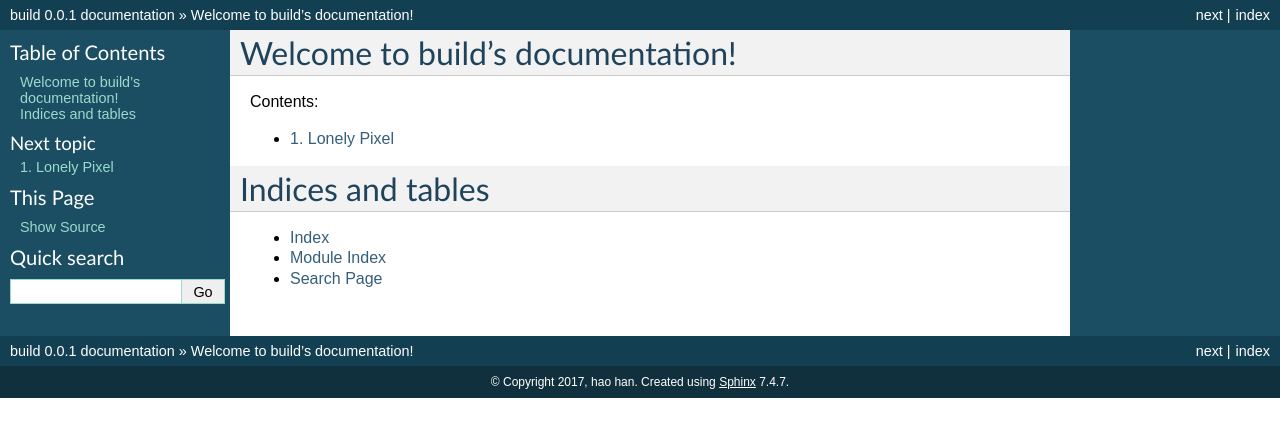
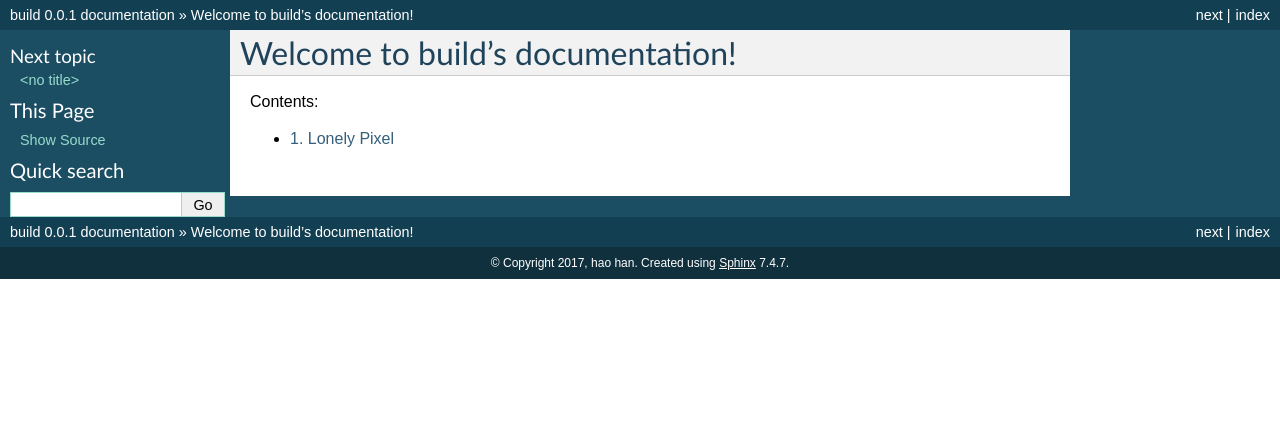
Before and after one commit to webanalytics123/yuwancumian, a Sphinx documentation site: the page built from doc/index.rst, in a window 1280 px wide. Shown: the top 437 px of the page. Built offline with Sphinx 7.4.7, drawn with Linux system fonts in a browser that asks for light colours; some of the changed lines change nothing that is shown.

Commit message:
restructure

```diff
--- /dev/null
+++ b/doc/array/index.rst
@@ -0,0 +1,9 @@
+.. build documentation master file, created by
+
+Contents:
+
+.. toctree::
+   :numbered:
+   :maxdepth: 2
+
+   lonelyPixels
--- a/doc/index.rst
+++ b/doc/index.rst
@@ -12,12 +12,13 @@
    :numbered:
    :maxdepth: 2
 
-   array
+   array/index
 
 
-Indices and tables
-==================
 
-* :ref:`genindex`
-* :ref:`modindex`
-* :ref:`search`
+.. Indices and tables
+.. ==================
+
+.. * :ref:`genindex`
+.. * :ref:`modindex`
+.. * :ref:`search`
```
Also changed, not shown: doc/array/lonelyPixels.rst (renamed from doc/array.rst).
